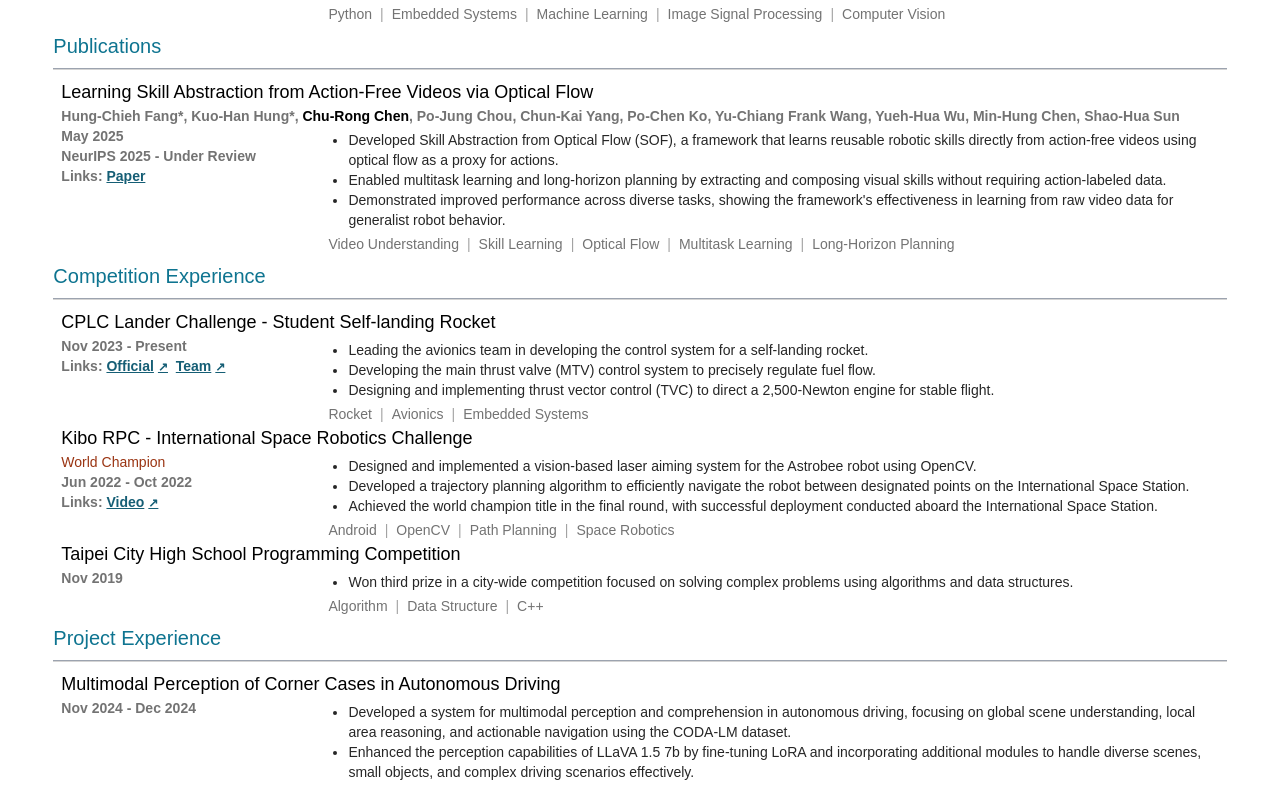
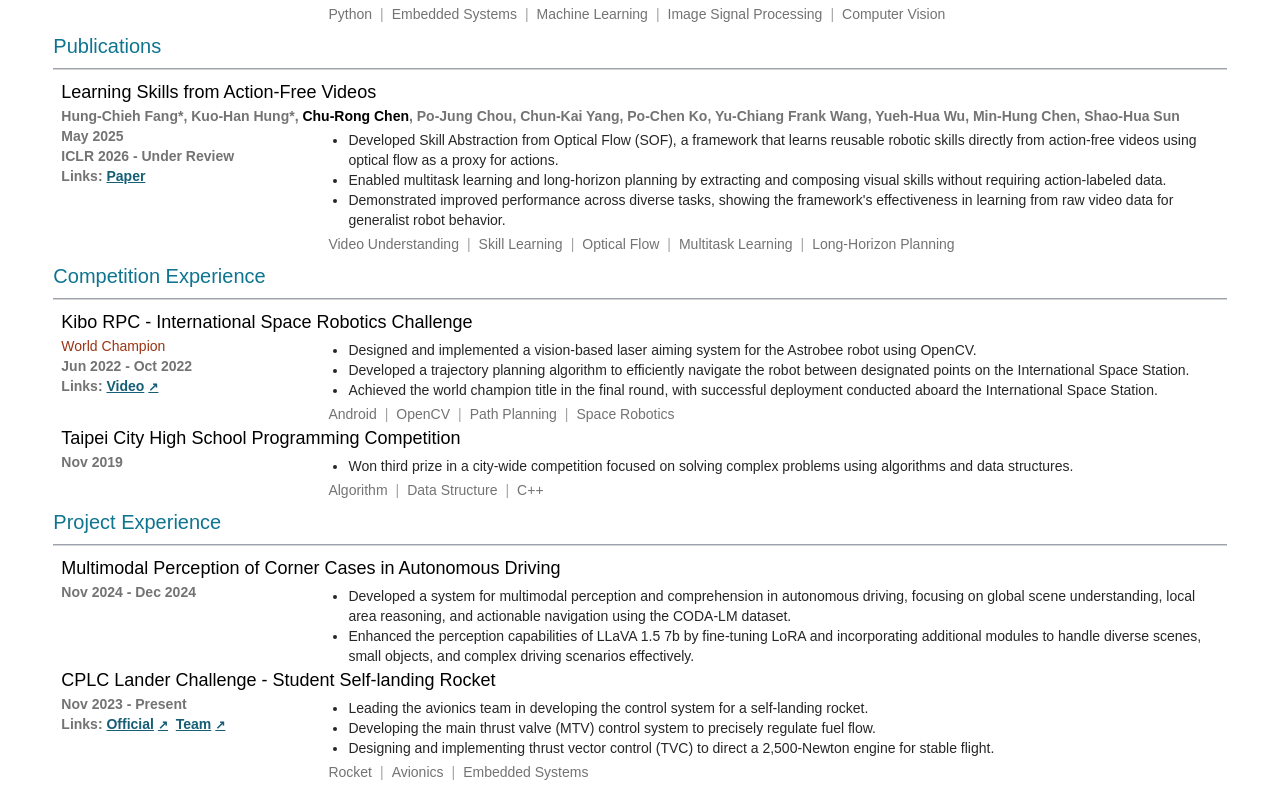
Before and after one commit to tom1484/resume, a React (Create React App) app: page / in a window 1280 px wide. Shown: the part 966-1753 px from the top of the page. Built offline with nearby package versions, Linux system fonts and the light colour scheme; the HTML template or start-up script is replaced by a standard one; a web font is replaced by a local one.

Commit message:
update data

```diff
--- a/src/data/experiences/competitions.js
+++ b/src/data/experiences/competitions.js
@@ -4,21 +4,6 @@ export const competitionsConfig = {
 };
 
 export const competitions = [
-  {
-    title: 'CPLC Lander Challenge - Student Self-landing Rocket',
-    time: 'Nov 2023 - Present',
-    link: [
-      { text: 'Official', url: 'https://landerchallenge.space/' },
-      { text: 'Team', url: 'https://www.instagram.com/star_rocketry?igsh=MXRsYzd3dGRibDJmbw==' },
-    ],
-    // description: 'Student-led self-landing rocket competition',
-    content: [
-      'Leading the avionics team in developing the control system for a self-landing rocket.',
-      'Developing the main thrust valve (MTV) control system to precisely regulate fuel flow.',
-      'Designing and implementing thrust vector control (TVC) to direct a 2,500-Newton engine for stable flight.',
-    ],
-    tags: ['Rocket', 'Avionics', 'Embedded Systems']
-  },
   {
     title: 'Kibo RPC - International Space Robotics Challenge',
     highlight: 'World Champion',
--- a/src/data/experiences/extracurricular.js
+++ b/src/data/experiences/extracurricular.js
@@ -4,6 +4,14 @@ export const extracurricularsConfig = {
 };
 
 export const extracurriculars = [
+  {
+    title: 'Minister of the Academic Department of NTUEE Student Association',
+    time: 'Jul 2023 - Jul 2024',
+    content: [
+      'In charge of organizing academic events and workshops for electrical engineering students, including embedded system tutorials, programming tools workshops, and career talks.',
+      'Manage the department\'s maker space, ensuring availability of resources and tools for student projects.',
+    ]
+  },
   {
     title: 'NTUEE Camp - Summer Camp for High School Students',
     time: 'Jun 2023 - Jul 2023',
--- a/src/data/experiences/projects.js
+++ b/src/data/experiences/projects.js
@@ -11,6 +11,21 @@ export const projects = [
       'Developed a system for multimodal perception and comprehension in autonomous driving, focusing on global scene understanding, local area reasoning, and actionable navigation using the CODA-LM dataset.',
       'Enhanced the perception capabilities of LLaVA 1.5 7b by fine-tuning LoRA and incorporating additional modules to handle diverse scenes, small objects, and complex driving scenarios effectively.',
     ]
+  },
+  {
+    title: 'CPLC Lander Challenge - Student Self-landing Rocket',
+    time: 'Nov 2023 - Present',
+    link: [
+      { text: 'Official', url: 'https://landerchallenge.space/' },
+      { text: 'Team', url: 'https://www.instagram.com/star_rocketry?igsh=MXRsYzd3dGRibDJmbw==' },
+    ],
+    // description: 'Student-led self-landing rocket competition',
+    content: [
+      'Leading the avionics team in developing the control system for a self-landing rocket.',
+      'Developing the main thrust valve (MTV) control system to precisely regulate fuel flow.',
+      'Designing and implementing thrust vector control (TVC) to direct a 2,500-Newton engine for stable flight.',
+    ],
+    tags: ['Rocket', 'Avionics', 'Embedded Systems']
   },
   {
     title: 'NTUEE LightDance - Light Effect Editor',
--- a/src/data/publications.js
+++ b/src/data/publications.js
@@ -1,9 +1,9 @@
 export const publications = [
   {
-    title: "Learning Skill Abstraction from Action-Free Videos via Optical Flow",
+    title: "Learning Skills from Action-Free Videos",
     authors: ["Hung-Chieh Fang*", "Kuo-Han Hung*", "!Chu-Rong Chen", "Po-Jung Chou", "Chun-Kai Yang", "Po-Chen Ko", "Yu-Chiang Frank Wang", "Yueh-Hua Wu", "Min-Hung Chen", "Shao-Hua Sun"],
     publication: {
-      conference: "NeurIPS 2025",
+      conference: "ICLR 2026",
       status: "Under Review",
     },
     time: "May 2025",
--- a/src/data/skills.js
+++ b/src/data/skills.js
@@ -5,7 +5,7 @@ const skillsData = {
       icon: 'rust.png',
     },
     {
-      title: 'C++',
+      title: 'C/C++',
       icon: 'cpp.png',
     },
     {
@@ -13,8 +13,25 @@ const skillsData = {
       icon: 'python.png',
     },
     {
+      title: 'CUDA',
+    },
+    {
       title: 'TypeScript',
       icon: 'typescript.svg',
+    },
+  ],
+  Frameworks: [
+    {
+      title: 'PyTorch',
+    },
+    {
+      title: 'ROS2'
+    },
+    {
+      title: 'React',
+    },
+    {
+      title: 'Android Development',
     },
   ],
   Tools: [
@@ -26,18 +43,17 @@ const skillsData = {
       title: 'Fusion 360',
       icon: 'fusion360.png',
     },
+    {
+      title: 'KiCad',
+    },
   ],
   Others: [
-    {
-      title: 'Full Stack',
-      icon: 'full-stack.png',
-    },
     {
       title: 'STM32',
       icon: 'stm32.png',
     },
     {
-      title: 'MATLAB',
+      title: 'MATLAB/Simulink',
       icon: 'matlab.png',
     },
   ]
```
